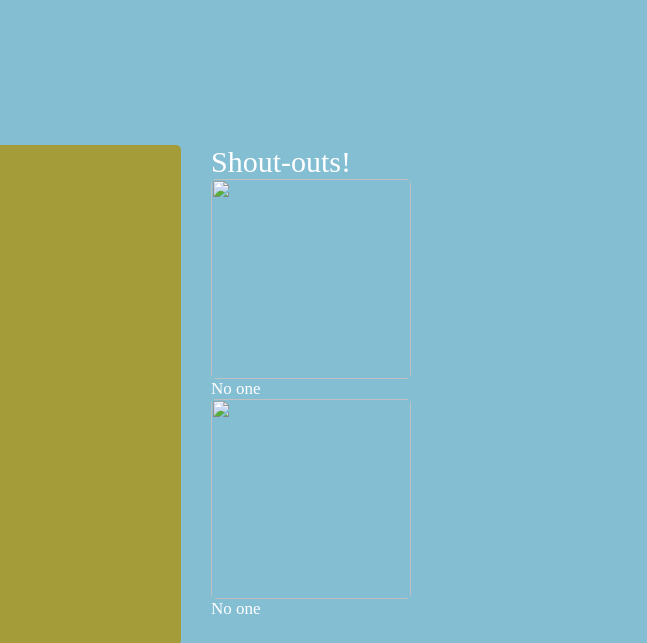
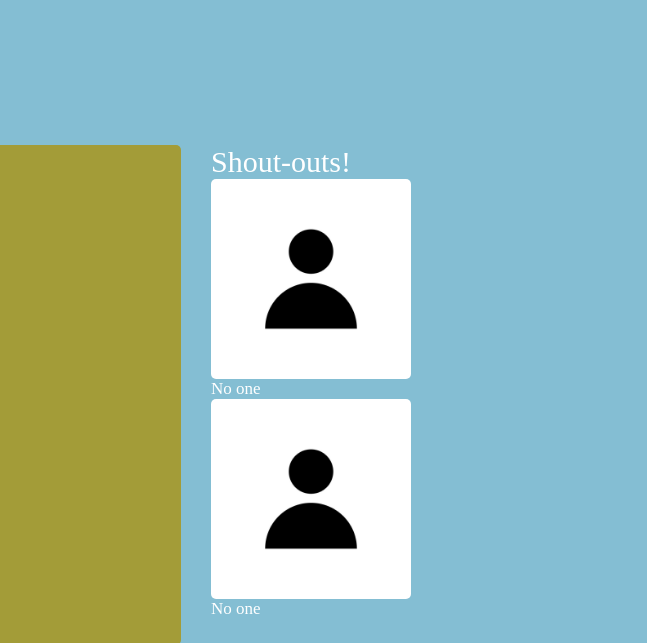
Before and after one commit to ewewsheep/GPA-Music, a plain HTML site: page index.html in a window 1280 px wide. Shown: the top 643 px of the page, 427-1074 px from the left. Drawn offline with Linux system fonts and the light colour scheme.

Commit message:
Update index.html

```diff
--- a/index.html
+++ b/index.html
@@ -70,9 +70,9 @@
 
         <div style="display: flex ;flex-direction: column;">
             <span class="txt">Shout-outs!</span>
-            <img style="width: 200px;height: 200px; border-radius: 5px;" src="Pics/pic1.jpg"/>
+            <img style="width: 200px;height: 200px; border-radius: 5px;" src="pic1.jpg"/>
             <span class="tx">No one</span>
-            <img style="width: 200px;height: 200px; border-radius: 5px" src="Pics/pic2.jpg"/>
+            <img style="width: 200px;height: 200px; border-radius: 5px" src="pic2.jpg"/>
             <span class="tx">No one</span>
         </div>
 
```
